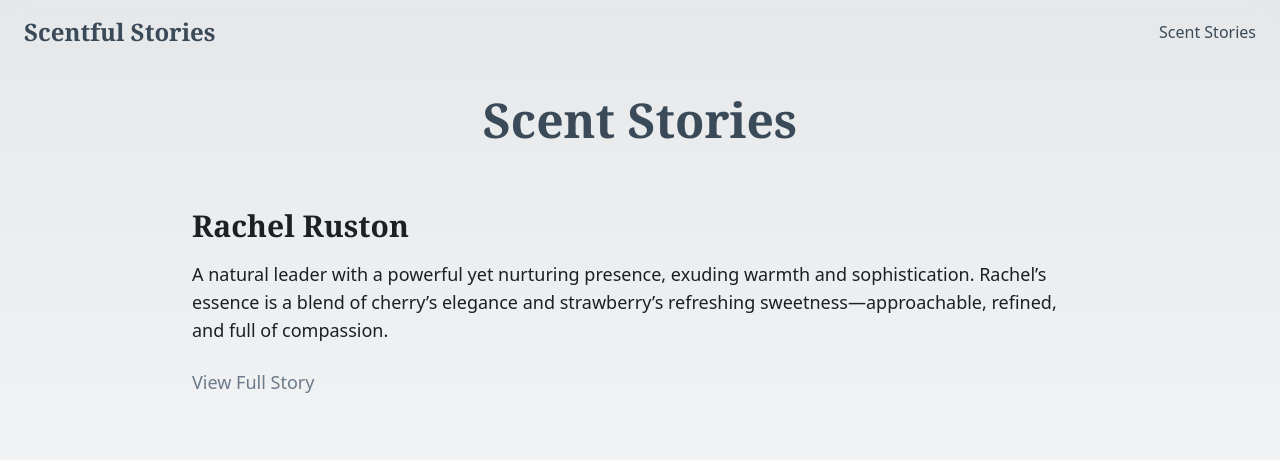
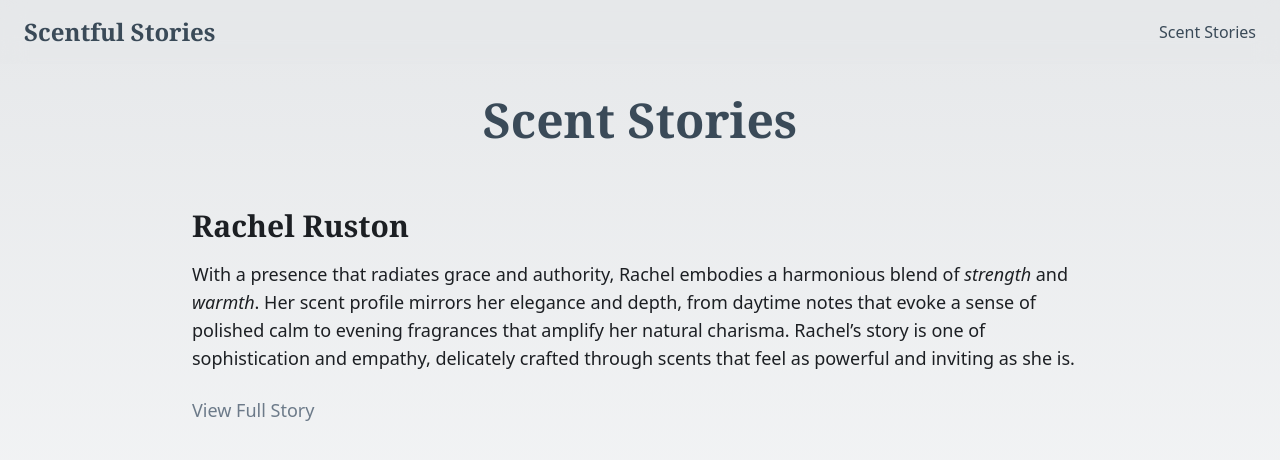
Before and after one commit to P541M/evoria, a React (Create React App) app: page /scentful-stories in a window 1280 px wide. Shown: the top 460 px of the page. Built offline with nearby package versions, Linux system fonts and the light colour scheme.

Commit message:
feat: made profile more personable

```diff
--- a/src/components/FragrancePicks.jsx
+++ b/src/components/FragrancePicks.jsx
@@ -16,10 +16,14 @@ function FragrancePicks() {
             Rachel Ruston
           </h3>
           <p className="text-textPrimary mb-4 sm:mb-6 leading-relaxed text-base sm:text-lg">
-            A natural leader with a powerful yet nurturing presence, exuding
-            warmth and sophistication. Rachel’s essence is a blend of cherry’s
-            elegance and strawberry’s refreshing sweetness—approachable,
-            refined, and full of compassion.
+            With a presence that radiates grace and authority, Rachel embodies a
+            harmonious blend of <span className="italic">strength</span> and{" "}
+            <span className="italic">warmth</span>. Her scent profile mirrors
+            her elegance and depth, from daytime notes that evoke a sense of
+            polished calm to evening fragrances that amplify her natural
+            charisma. Rachel’s story is one of sophistication and empathy,
+            delicately crafted through scents that feel as powerful and inviting
+            as she is.
           </p>
           <Link
             to="/scentful-stories/rachel-ruston"
--- a/src/components/profiles/RachelRuston.jsx
+++ b/src/components/profiles/RachelRuston.jsx
@@ -26,12 +26,15 @@ function RachelRuston() {
               Why Delina Exclusif?
             </strong>{" "}
             Delina Exclusif is an exceptional choice for daily wear because it
-            embodies a balance of elegance, strength, and
-            approachability—qualities that truly reflect you. This fragrance
-            combines sophistication with subtle warmth, making it feel polished
-            yet inviting. It’s refined enough for a professional setting and
-            carries an air of authority without overwhelming those around you,
-            aligning perfectly with your powerful yet nurturing energy.
+            embodies a balance of{" "}
+            <span className="bg-textAccent/10 italic">elegance</span>,{" "}
+            <span className="bg-textAccent/10 italic">strength</span>, and{" "}
+            <span className="bg-textAccent/10 italic">approachability</span>—
+            qualities that truly reflect you. This fragrance combines
+            sophistication with subtle warmth, making it feel polished yet
+            inviting. It’s refined enough for a professional setting and carries
+            an air of authority without overwhelming those around you, aligning
+            perfectly with your powerful yet nurturing energy.
           </p>
 
           <div className="mb-6 sm:mb-8">
@@ -75,12 +78,10 @@ function RachelRuston() {
             <strong className="font-semibold text-highlight">
               Why Pick Delina Exclusif for Certain Days?
             </strong>{" "}
-            Choose Delina Exclusif when you want to make a steady, professional
-            impression. Its fruity and musky undertones are both uplifting and
-            grounding, ideal for days with strategic meetings or interactions
-            that require your natural warmth to shine through. A light
-            application makes this fragrance blend seamlessly into your work
-            environment, complementing your aura of authority and compassion.
+            Imagine yourself stepping into important meetings, letting this
+            fragrance ground and uplift you. A light application makes this
+            fragrance blend seamlessly into your work environment, complementing
+            your aura of authority and compassion.
           </p>
         </section>
 
@@ -93,7 +94,9 @@ function RachelRuston() {
             <strong className="font-semibold text-highlight">
               Why Good Girl Suprême?
             </strong>{" "}
-            Good Girl Suprême brings a touch of boldness and sophistication that
+            Good Girl Suprême brings a touch of{" "}
+            <span className="bg-textAccent/10 italic">boldness</span> and{" "}
+            <span className="bg-textAccent/10 italic">sophistication</span> that
             shines in social settings. This fragrance resonates with your
             natural ability to stand out effortlessly while staying grounded.
             With its balance of berries, tonka bean, and vetiver, it’s both rich
@@ -142,12 +145,11 @@ function RachelRuston() {
             <strong className="font-semibold text-highlight">
               Why Pick Good Girl Suprême for Certain Days?
             </strong>{" "}
-            Opt for Good Girl Suprême on days when you have events or gatherings
-            after work. Its bolder presence and layered complexity make it
-            suitable for social situations where a touch of glamour is welcomed.
-            The grounding vetiver and warm tonka bean create a lasting
-            impression, making it a great choice for enhancing your presence
-            while still reflecting your warmth and strength.
+            Picture yourself at an evening gathering, letting Good Girl Suprême
+            enhance your natural elegance and charm. The grounding vetiver and
+            warm tonka bean create a lasting impression, making it a great
+            choice for enhancing your presence while still reflecting your
+            warmth and strength.
           </p>
         </section>
 
```
